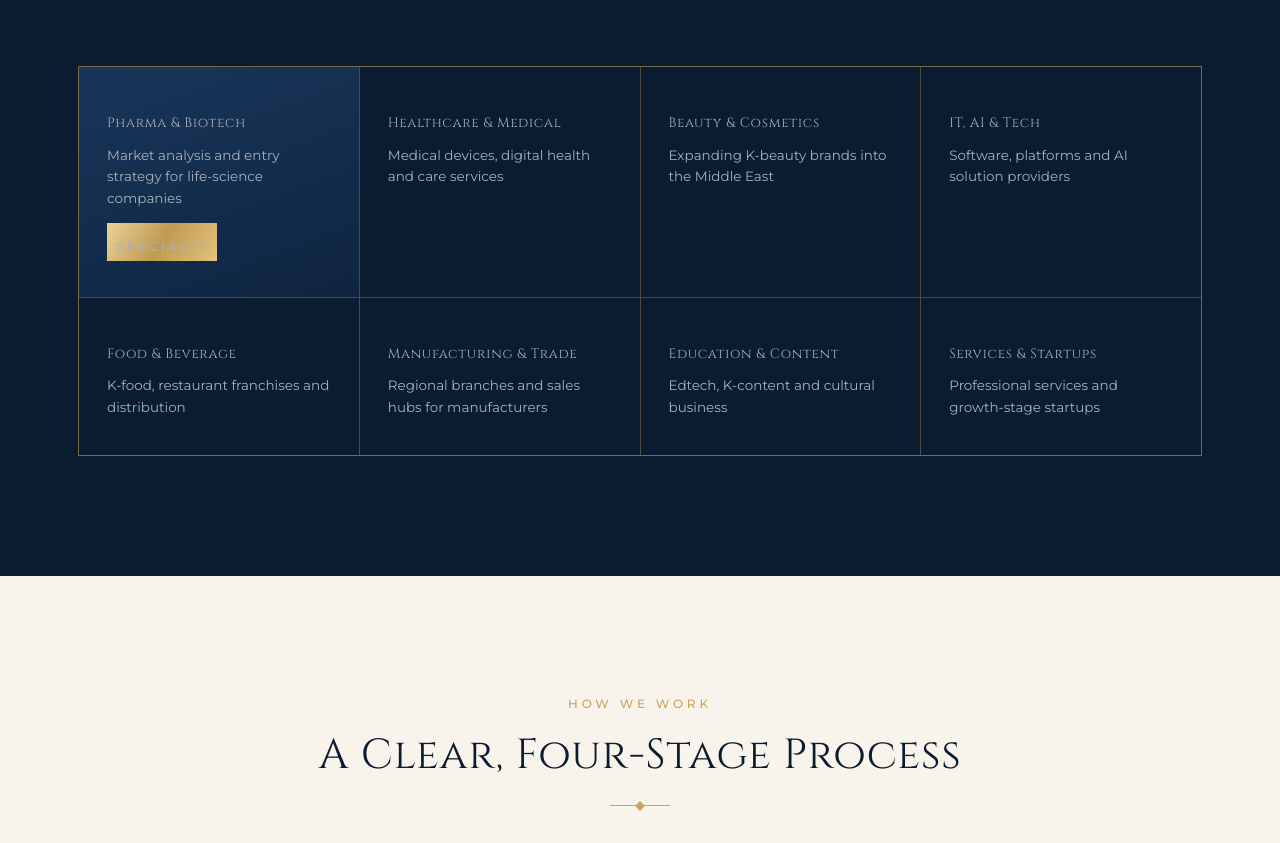
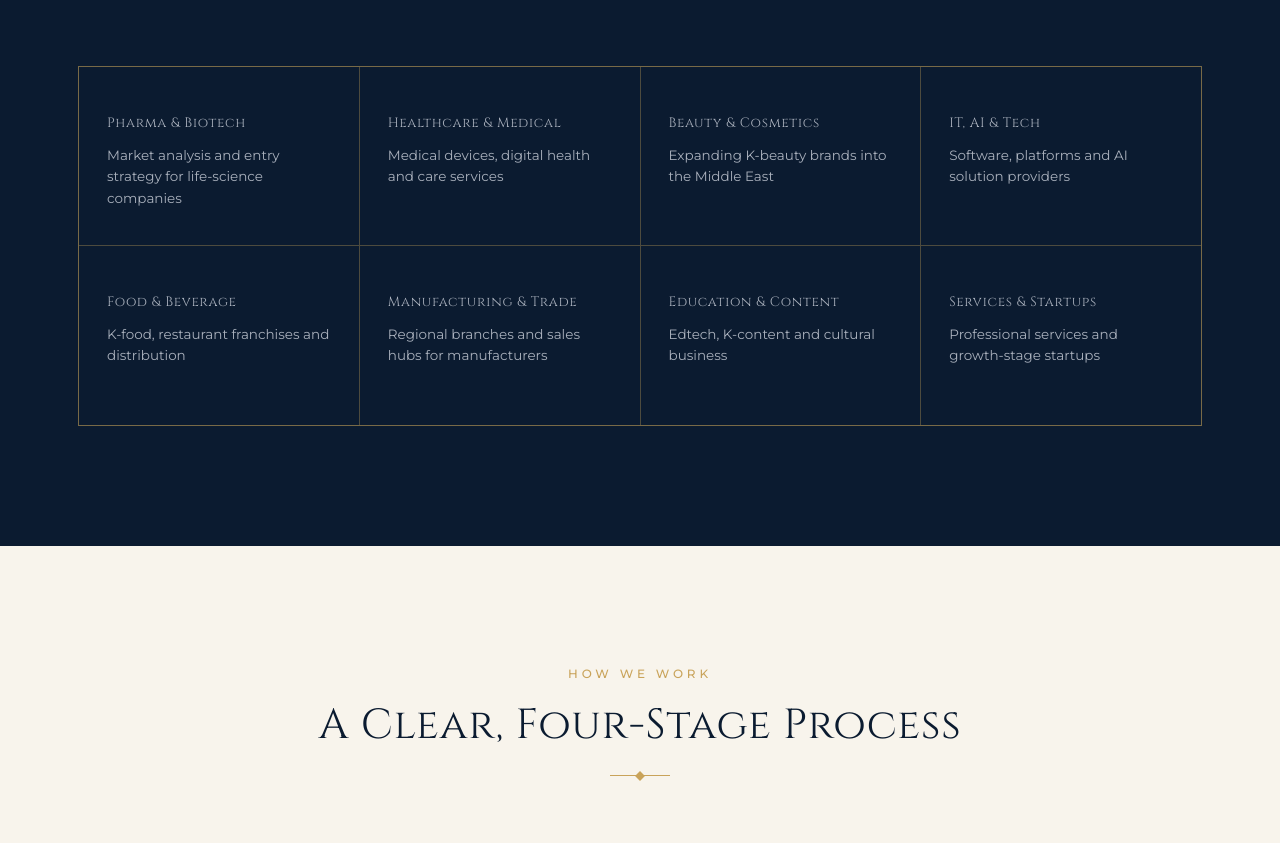
Before and after one commit to jihkim1210-dev/ZiyaBridgeConsultancy, a plain HTML site: page index.html in a window 1280 px wide. Shown: the part 3728-4571 px from the top of the page. Drawn offline with Linux system fonts and the light colour scheme.

Commit message:
Industries: remove Pharma & Biotech specialty badge/highlight, equal row heights
Co-Authored-By: Claude Opus 5.5 <noreply@anthropic.com>
Claude-Session: https://claude.ai/code/session_01L5W8EExV7vc3VZc2K69CoC

```diff
--- a/index.html
+++ b/index.html
@@ -119,7 +119,7 @@ html[lang=ko] .svc h3{font-family:'Noto Serif KR',serif;font-size:20px}
 .industries{background:var(--navy);color:#EDE7DA;position:relative;overflow:hidden}
 .industries .sec-head h2{color:#F3EEE3}
 .industries .sec-head p{color:#A9B0BC}
-.ind-grid{display:grid;grid-template-columns:repeat(4,1fr);gap:1px;background:var(--line);border:1px solid var(--line)}
+.ind-grid{display:grid;grid-template-columns:repeat(4,1fr);grid-auto-rows:1fr;gap:1px;background:var(--line);border:1px solid var(--line)}
 .ind{background:var(--navy);padding:36px 28px;transition:background .3s}
 .ind:hover{background:var(--navy-2)}
 .ind b{display:block;font-family:var(--serif);font-weight:400;color:var(--gold-l);font-size:17px;letter-spacing:.04em}
@@ -403,7 +403,7 @@ footer{background:#081526;color:#8D95A3;padding:60px 0 34px;font-size:13px}
       <div class="divider"></div>
     </div>
     <div class="ind-grid rv">
-      <div class="ind feat"><b><span data-ko>제약·바이오</span><span data-en>Pharma & Biotech</span></b><span data-ko>의약품·바이오 기업의 시장 분석과 진출 전략</span><span data-en>Market analysis and entry strategy for life-science companies</span><em><span data-ko>전문 분야</span><span data-en>SPECIALTY</span></em></div>
+      <div class="ind"><b><span data-ko>제약·바이오</span><span data-en>Pharma & Biotech</span></b><span data-ko>의약품·바이오 기업의 시장 분석과 진출 전략</span><span data-en>Market analysis and entry strategy for life-science companies</span></div>
       <div class="ind"><b><span data-ko>헬스케어·의료</span><span data-en>Healthcare & Medical</span></b><span data-ko>의료기기, 디지털 헬스, 의료 서비스</span><span data-en>Medical devices, digital health and care services</span></div>
       <div class="ind"><b><span data-ko>뷰티·화장품</span><span data-en>Beauty & Cosmetics</span></b><span data-ko>K-뷰티 브랜드의 중동 시장 확장</span><span data-en>Expanding K-beauty brands into the Middle East</span></div>
       <div class="ind"><b><span data-ko>IT·AI·테크</span><span data-en>IT, AI & Tech</span></b><span data-ko>소프트웨어, 플랫폼, AI 솔루션 기업</span><span data-en>Software, platforms and AI solution providers</span></div>
```
